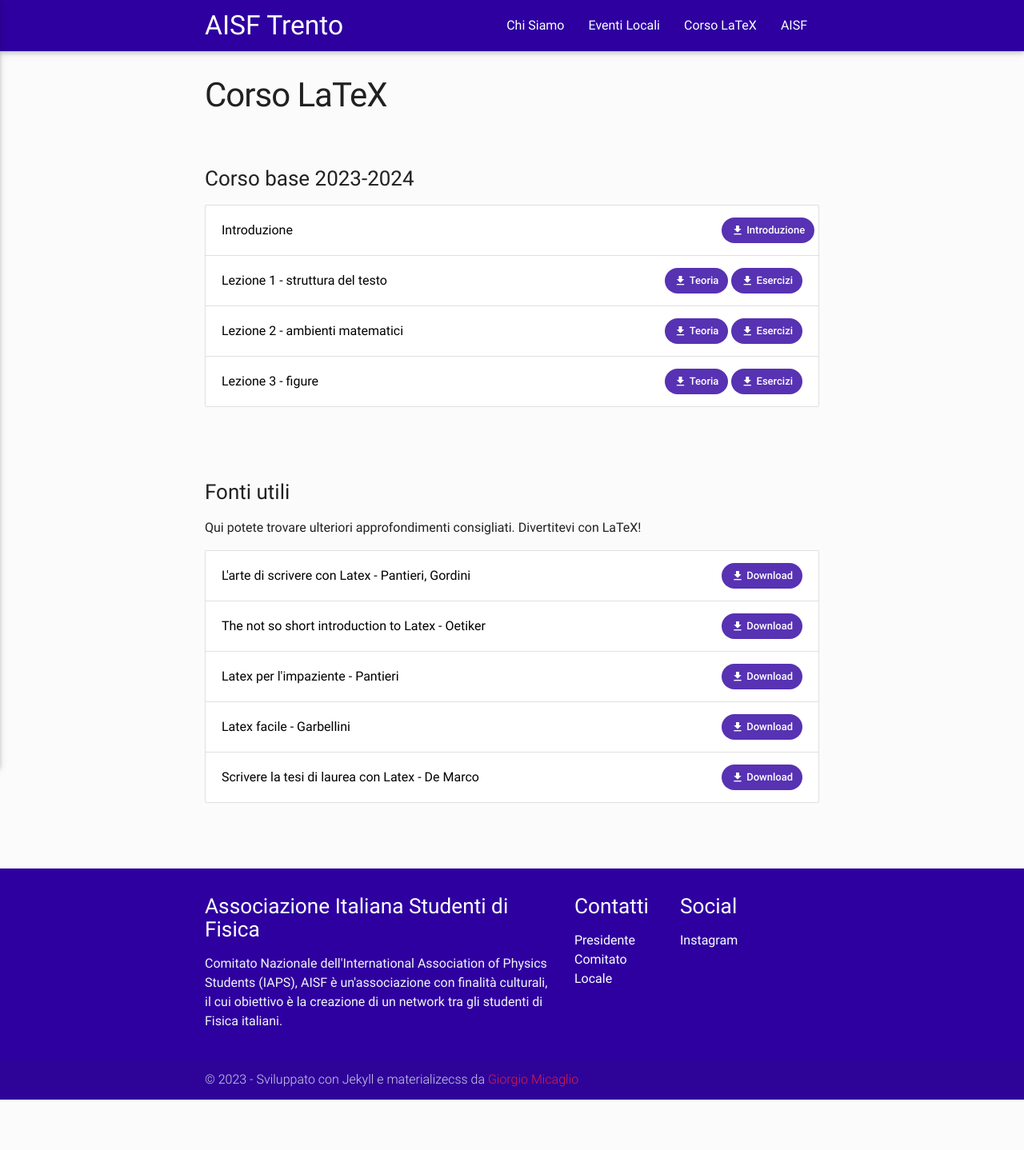
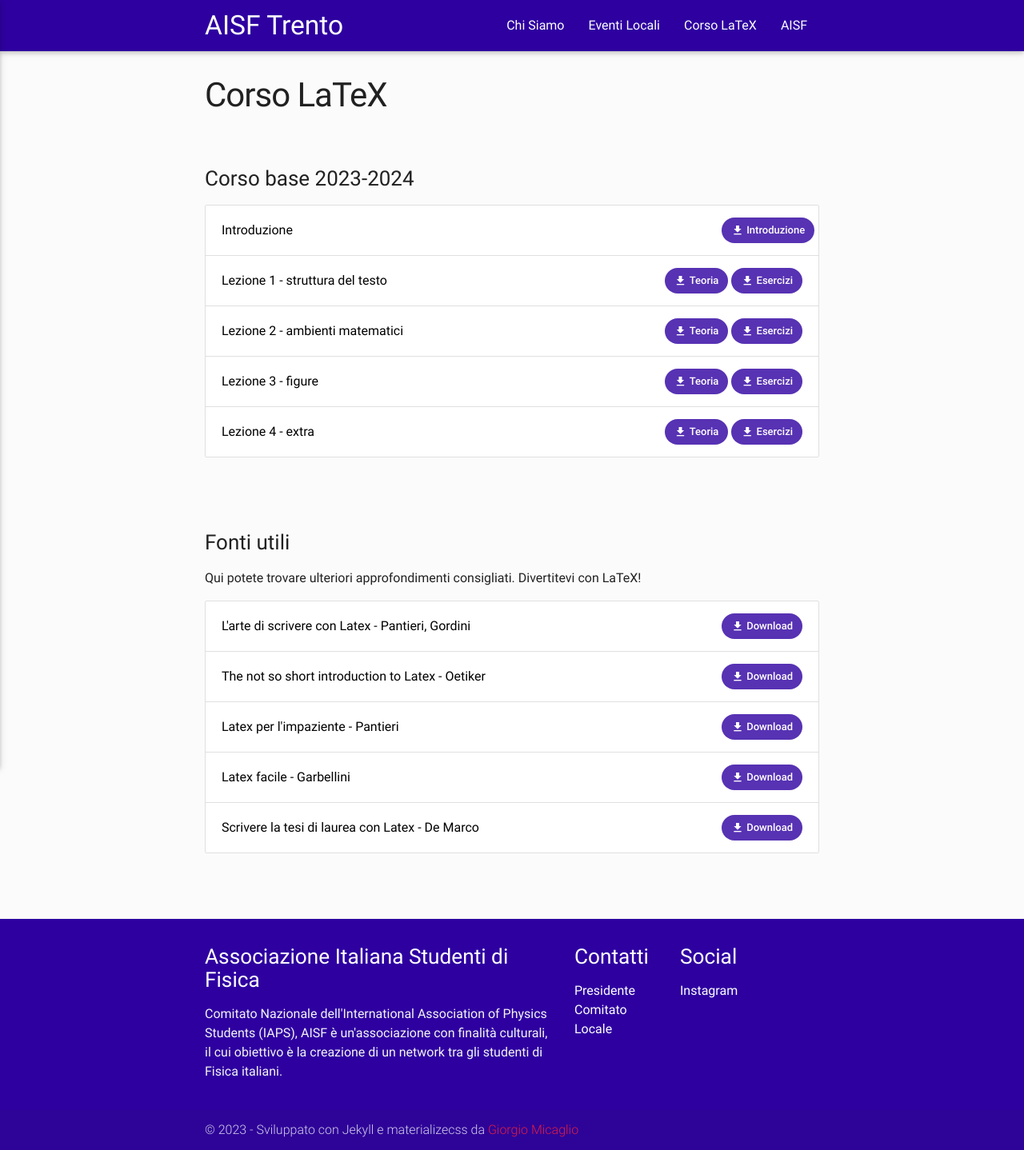
Before and after one commit to ai-sf/trento, a Jekyll site: the page built from latex.html, in a window 1280 px wide. Shown: the whole page at 80% size. Built offline with Jekyll 4.4.1, drawn with Linux system fonts in a browser that asks for light colours; nearby versions of some CDN libraries; before the commit the page ends 1375 px from its top, so only the background shows below that.

Commit message:
upload latex files

```diff
--- a/_data/latex.yml
+++ b/_data/latex.yml
@@ -28,6 +28,12 @@ sezioni:
           url: "lezione3_23-24.pdf"
         - nome: "Esercizi"
           url: "esercizi3_23-24.pdf"
+      - testo: "Lezione 4 - extra"
+        urls:
+        - nome: "Teoria"
+          url: "lezione4_23-24.pdf"
+        - nome: "Esercizi"
+          url: "esercizi4_23-24.pdf"
 
   - titolo: "Fonti utili"
     testo: "Qui potete trovare ulteriori approfondimenti consigliati. Divertitevi con LaTeX!"
```
Also changed, not shown: 2 other files.
